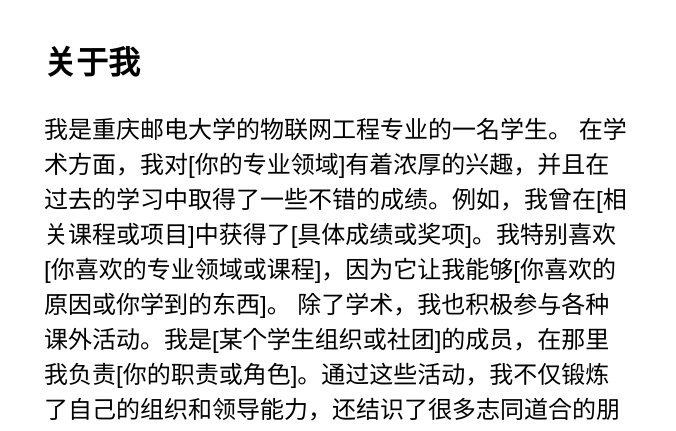
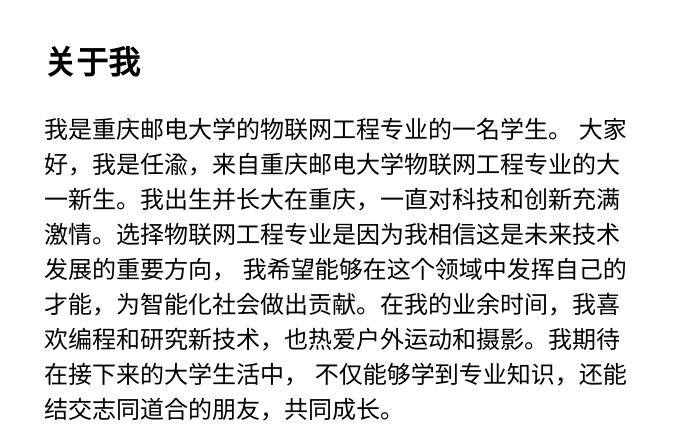
Before and after one commit to Reenyu/Personal-Web, a plain HTML site: page ht/web/web/personal_information/index.html in a window 1280 px wide. Shown: the part 247-678 px from the top of the page, 604-1280 px from the left. Drawn offline with Linux system fonts and the light colour scheme.

Commit message:
Update index.html

```diff
--- a/ht/web/web/personal_information/index.html
+++ b/ht/web/web/personal_information/index.html
@@ -25,11 +25,9 @@
         <section id="about">
             <h2>关于我</h2>
             <p> 我是重庆邮电大学的物联网工程专业的一名学生。
-                在学术方面，我对[你的专业领域]有着浓厚的兴趣，并且在过去的学习中取得了一些不错的成绩。例如，我曾在[相关课程或项目]中获得了[具体成绩或奖项]。我特别喜欢[你喜欢的专业领域或课程]，因为它让我能够[你喜欢的原因或你学到的东西]。
-                除了学术，我也积极参与各种课外活动。我是[某个学生组织或社团]的成员，在那里我负责[你的职责或角色]。通过这些活动，我不仅锻炼了自己的组织和领导能力，还结识了很多志同道合的朋友。
-                在个人兴趣方面，我喜欢[你的兴趣爱好]。这些爱好不仅让我放松身心，还让我学到了很多新技能。例如，通过[你的兴趣爱好]，我学会了[你学到的技能或知识]。
-                未来，我希望能够继续深造，进一步研究[你的专业领域]，并且希望能够在这个领域有所贡献。我相信，通过不断的努力和学习，我一定能够实现自己的目标。
-                谢谢大家！希望在未来的日子里，能够和大家一起学习和成长。</p>
+               大家好，我是任渝，来自重庆邮电大学物联网工程专业的大一新生。我出生并长大在重庆，一直对科技和创新充满激情。选择物联网工程专业是因为我相信这是未来技术发展的重要方向，
+                我希望能够在这个领域中发挥自己的才能，为智能化社会做出贡献。在我的业余时间，我喜欢编程和研究新技术，也热爱户外运动和摄影。我期待在接下来的大学生活中，
+                不仅能够学到专业知识，还能结交志同道合的朋友，共同成长。</p>
         </section>
         <section id="education">
             <h2>爱好</h2>
```
